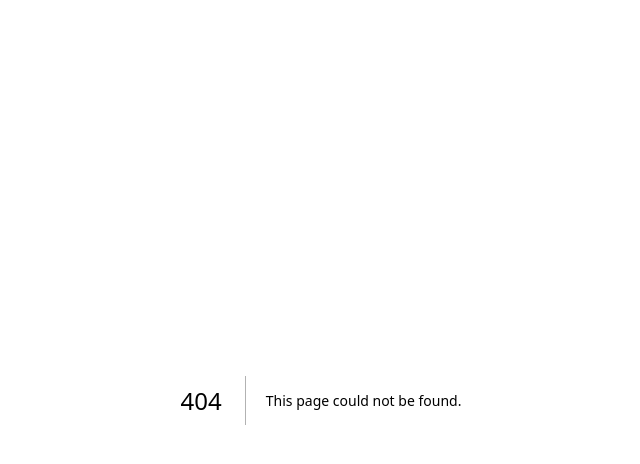
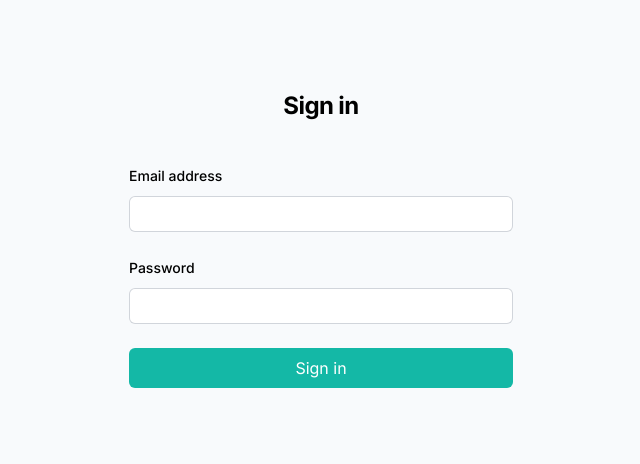
Before and after one commit to jamieconnelly/spent-this-much, a Next.js app: page /signin in a window 1280 px wide. Before the commit this address had no page. Shown: the top 464 px of the page, without its empty margins (319-959 px from the left). Built offline with nearby package versions, Linux system fonts and the light colour scheme.

Commit message:
feat: Add auth via firebase

```diff
--- /dev/null
+++ b/app/SessionProvider.tsx
@@ -0,0 +1,10 @@
+'use client'
+import { SessionProvider as Provider } from 'next-auth/react'
+
+type Props = {
+  children: React.ReactNode
+}
+
+export default function SessionProvider({ children }: Props) {
+  return <Provider>{children} </Provider>
+}
--- /dev/null
+++ b/app/api/auth/[...nextauth]/route.ts
@@ -0,0 +1,35 @@
+import NextAuth from "next-auth"
+import CredentialsProvider from "next-auth/providers/credentials";
+import {signInWithEmailAndPassword} from 'firebase/auth';
+import { auth } from "@/app/firebase";
+
+
+const handler = NextAuth({
+      // Configure one or more authentication providers
+  pages: {
+    signIn: '/signin'
+  },
+  providers: [
+    CredentialsProvider({
+      name: 'Credentials',
+      credentials: {},
+      async authorize(credentials, req): Promise<any> {
+        return await signInWithEmailAndPassword(auth, (credentials as any).email || '', (credentials as any).password || '')
+          .then(userCredential => {
+            if (userCredential.user) {
+              return userCredential.user;
+            }
+            return null;
+          })
+          .catch(error => (console.log(error)))
+      .catch((error) => {
+        const errorCode = error.code;
+        const errorMessage = error.message;
+        console.log(error);
+      });
+      }
+    })
+  ],
+})
+
+export { handler as GET, handler as POST }
--- a/app/components/ExpenseForm.tsx
+++ b/app/components/ExpenseForm.tsx
@@ -107,7 +107,7 @@ const ExpenseForm = ({
 
     setIsSubmitting(true)
     try {
-      const response = await fetch('/api/expense', {
+      const response = await fetch('/api/v1/expense', {
         method: 'POST',
         body: JSON.stringify(formState),
         headers: {
--- /dev/null
+++ b/app/firebase.ts
@@ -0,0 +1,18 @@
+import { getApp, getApps, initializeApp } from 'firebase/app'
+import { getAuth } from 'firebase/auth'
+
+// Your web app's Firebase configuration
+const firebaseConfig = {
+  apiKey: process.env.FIREBASE_API_KEY,
+  authDomain: process.env.FIREBASE_AUTH_DOMAIN,
+  projectId: process.env.FIREBASE_PROJECT_ID,
+  storageBucket: process.env.FIREBASE_STORAGE_BUCKET,
+  messagingSenderId: process.env.FIREBASE_MESSAGING_SENDER_ID,
+  appId: process.env.FIREBASE_APP_ID,
+}
+
+// Initialize Firebase
+const app = getApps().length ? getApp() : initializeApp(firebaseConfig)
+const auth = getAuth()
+
+export { app, auth }
--- a/app/layout.tsx
+++ b/app/layout.tsx
@@ -1,3 +1,4 @@
+import SessionProvider from './SessionProvider'
 import './globals.css'
 import { Inter } from 'next/font/google'
 
@@ -15,7 +16,9 @@ export default function RootLayout({
 }) {
   return (
     <html lang="en">
-      <body className={inter.className}>{children}</body>
+      <body className={inter.className}>
+        <SessionProvider>{children}</SessionProvider>
+      </body>
     </html>
   )
 }
--- a/app/page.tsx
+++ b/app/page.tsx
@@ -1,9 +1,17 @@
 'use client'
 import React from 'react'
+import { useSession } from 'next-auth/react'
+import { redirect } from 'next/navigation'
 import ExpenseForm from './components/ExpenseForm'
 import SavedStatus, { SavedNotificationStatus } from './components/SavedStatus'
 
 export default function Home() {
+  useSession({
+    required: true,
+    onUnauthenticated() {
+      redirect('/signin')
+    },
+  })
   const [SavedNotificationState, setSavedNotificationState] = React.useState<{
     status: SavedNotificationStatus
     message?: string | undefined
@@ -20,6 +28,7 @@ export default function Home() {
         />
       )}
       <h1 className="w-full max-w-screen-md mx-auto text-3xl font-black self-start">
+        {/* > */}
         Spent This Much
       </h1>
       <div className="mt-8 pt-10 pb-10 w-full max-w-screen-md mx-auto flex items-center justify-between bg-sky-900 text-white p-4 rounded-md mb-2">
@@ -31,3 +40,5 @@ export default function Home() {
     </main>
   )
 }
+
+Home.requireAuth = true
--- /dev/null
+++ b/app/signin/page.tsx
@@ -0,0 +1,82 @@
+'use client'
+import { signIn } from 'next-auth/react'
+import { useState } from 'react'
+
+export default function Signin() {
+  const [email, setEmail] = useState('')
+  const [password, setPassword] = useState('')
+  return (
+    <>
+      <div className="flex min-h-full flex-1 flex-col justify-center px-6 py-12 lg:px-8">
+        <div className="sm:mx-auto sm:w-full sm:max-w-sm">
+          <h2 className="mt-10 text-center text-2xl font-bold leading-9 tracking-tight">
+            Sign in
+          </h2>
+        </div>
+
+        <div className="mt-10 sm:mx-auto sm:w-full sm:max-w-sm">
+          <div className="space-y-6">
+            <div>
+              <label
+                htmlFor="email"
+                className="block text-sm font-medium leading-6"
+              >
+                Email address
+              </label>
+              <div className="mt-2">
+                <input
+                  id="email"
+                  name="email"
+                  type="email"
+                  autoComplete="email"
+                  onChange={(e) => setEmail(e.target.value)}
+                  required
+                  className="block w-full rounded-md border-0 py-1.5 pl-2 pr-2 ring-1 ring-inset ring-gray-300 placeholder:text-gray-400 focus:ring-2 focus:ring-inset focus:ring-indigo-600 sm:text-sm sm:leading-6"
+                />
+              </div>
+            </div>
+
+            <div>
+              <div className="flex items-center justify-between">
+                <label
+                  htmlFor="password"
+                  className="block text-sm font-medium leading-6"
+                >
+                  Password
+                </label>
+              </div>
+              <div className="mt-2">
+                <input
+                  id="password"
+                  name="password"
+                  type="password"
+                  autoComplete="current-password"
+                  onChange={(e) => setPassword(e.target.value)}
+                  required
+                  className="block w-full rounded-md border-0 py-1.5 pl-2 pr-2 ring-1 ring-inset ring-gray-300 placeholder:text-gray-400 focus:ring-2 focus:ring-inset focus:ring-indigo-600 sm:text-sm sm:leading-6"
+                />
+              </div>
+            </div>
+
+            <div>
+              <button
+                onClick={() =>
+                  signIn('credentials', {
+                    email,
+                    password,
+                    redirect: true,
+                    callbackUrl: '/',
+                  })
+                }
+                disabled={!email || !password}
+                className="w-full bg-teal-500 hover:bg-teal-600 text-white py-2 px-4 rounded-md"
+              >
+                Sign in
+              </button>
+            </div>
+          </div>
+        </div>
+      </div>
+    </>
+  )
+}
--- a/next.config.js
+++ b/next.config.js
@@ -3,28 +3,28 @@ const nextConfig = {
   rewrites: async () => {
     return [
       {
-        source: "/api/:path*",
+        source: '/v1/:path*',
         destination:
-          process.env.NODE_ENV === "development"
-            ? "http://127.0.0.1:8000/api/:path*"
-            : "/api/",
+          process.env.NODE_ENV === 'development'
+            ? 'http://127.0.0.1:8000/v1/:path*'
+            : '/v1/',
       },
       {
-        source: "/docs",
+        source: '/docs',
         destination:
-          process.env.NODE_ENV === "development"
-            ? "http://127.0.0.1:8000/docs"
-            : "/api/docs",
+          process.env.NODE_ENV === 'development'
+            ? 'http://127.0.0.1:8000/docs'
+            : '/v1/docs',
       },
       {
-        source: "/openapi.json",
+        source: '/openapi.json',
         destination:
-          process.env.NODE_ENV === "development"
-            ? "http://127.0.0.1:8000/openapi.json"
-            : "/api/openapi.json",
+          process.env.NODE_ENV === 'development'
+            ? 'http://127.0.0.1:8000/openapi.json'
+            : '/v1/openapi.json',
       },
-    ];
+    ]
   },
-};
+}
 
-module.exports = nextConfig;
+module.exports = nextConfig
```
